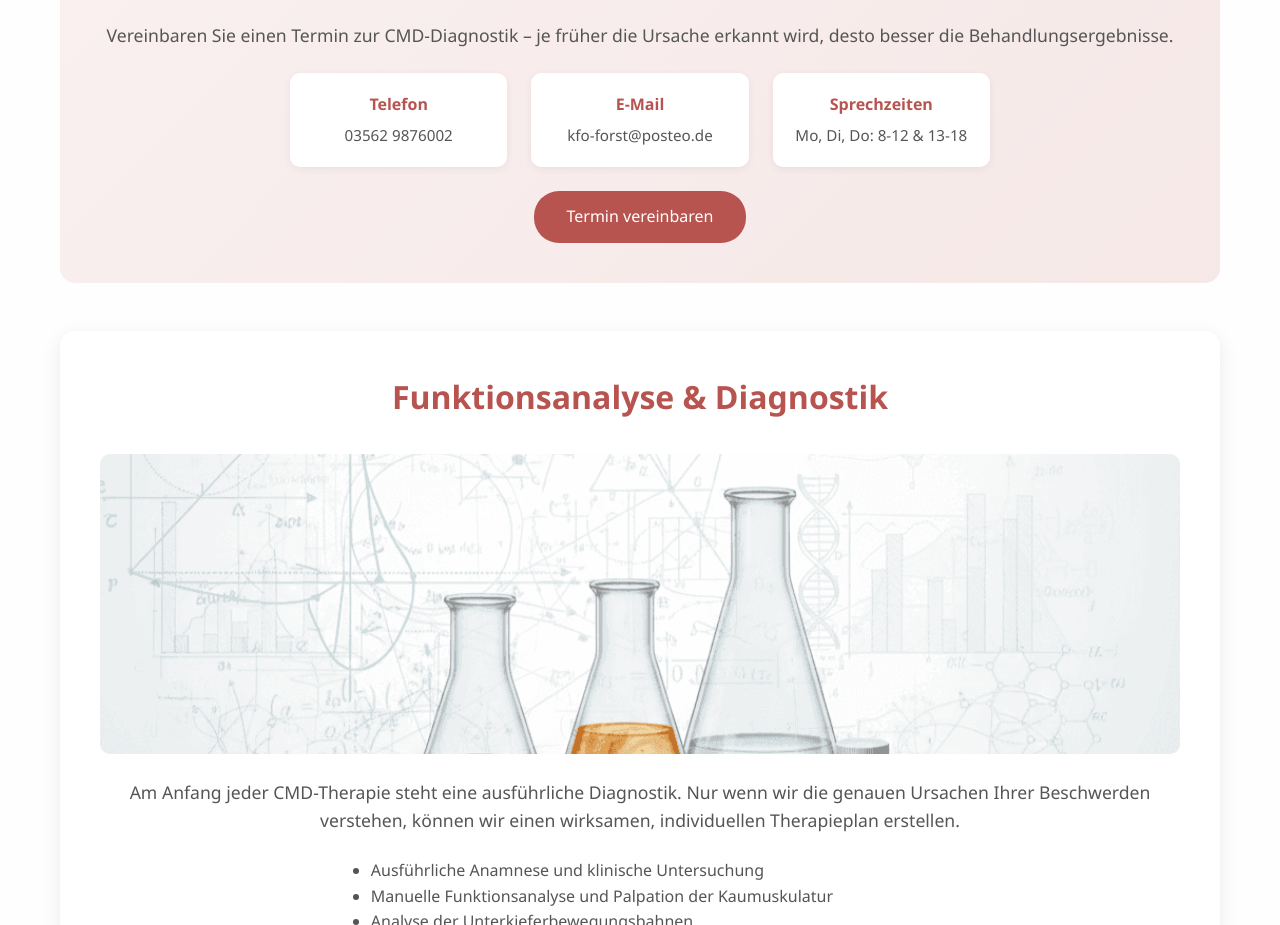
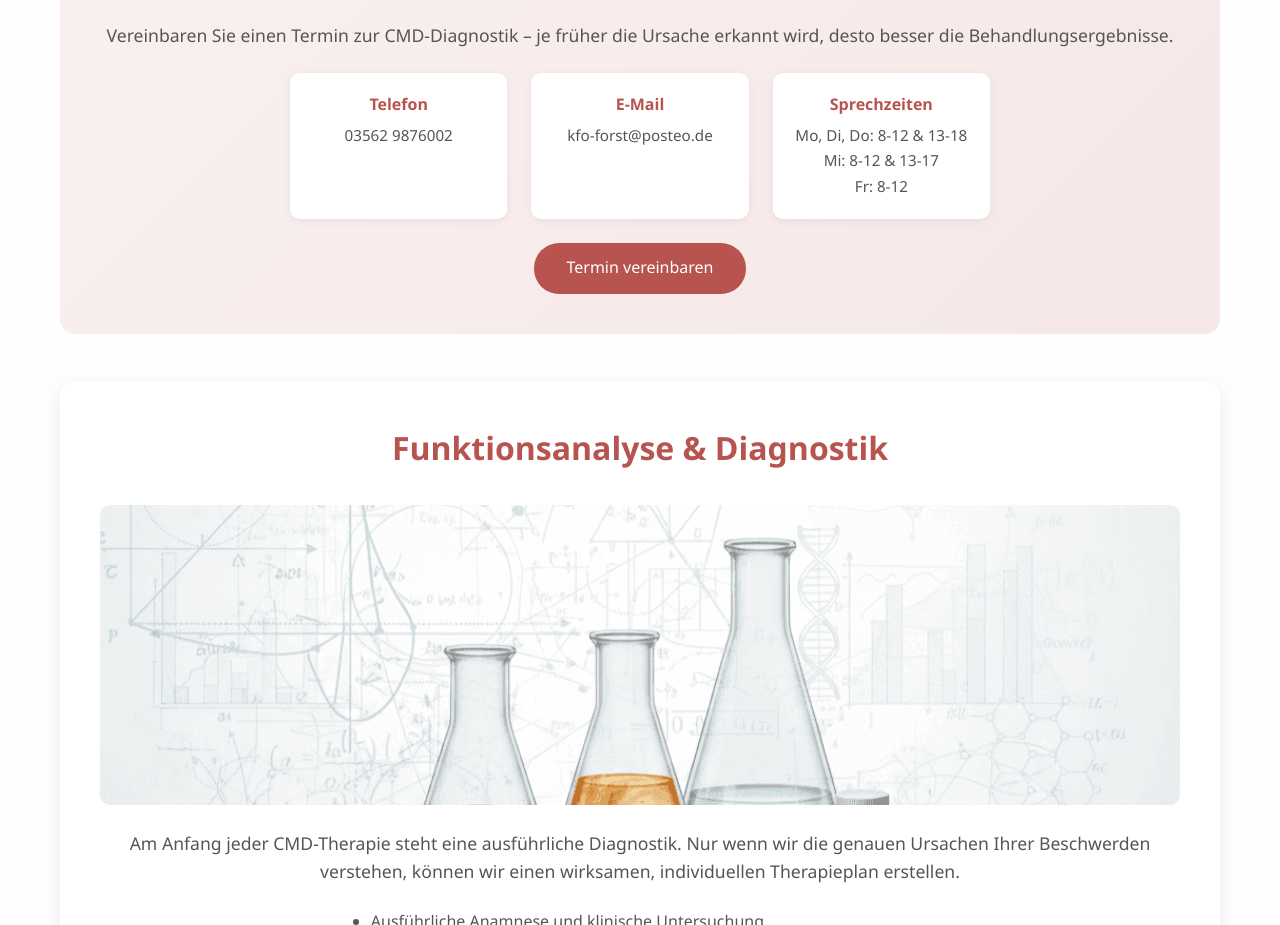
Before and after one commit to drilonmaloku96/praxis-schau, a website: page pages/cmd.html in a window 1280 px wide. Shown: the part 2962-3887 px from the top of the page. Drawn offline with Linux system fonts and the light colour scheme.

Commit message:
Add complete working hours (Mittwoch and Freitag) to inline contact cards on service pages

```diff
--- a/pages/cmd.html
+++ b/pages/cmd.html
@@ -110,7 +110,7 @@
                         </div>
                         <div style="background: white; border-radius: 10px; padding: 1.2rem; box-shadow: 0 2px 8px rgba(0,0,0,0.06);">
                             <strong style="color: #b85450; display: block; margin-bottom: 0.3rem;">Sprechzeiten</strong>
-                            <span style="color: #555; font-size: 0.95rem;">Mo, Di, Do: 8-12 & 13-18</span>
+                            <span style="color: #555; font-size: 0.95rem;">Mo, Di, Do: 8-12 & 13-18<br>Mi: 8-12 & 13-17<br>Fr: 8-12</span>
                         </div>
                     </div>
                     <a href="kontakt.html" style="display: inline-block; background-color: #b85450; color: white; padding: 0.8rem 2rem; text-decoration: none; border-radius: 25px; font-weight: 500; font-size: 1rem; transition: background-color 0.3s;">Termin vereinbaren</a>
```
Also changed, not shown: pages/kieferorthopadie.html (+1 -1 lines), pages/osas.html (+1 -1 lines).
